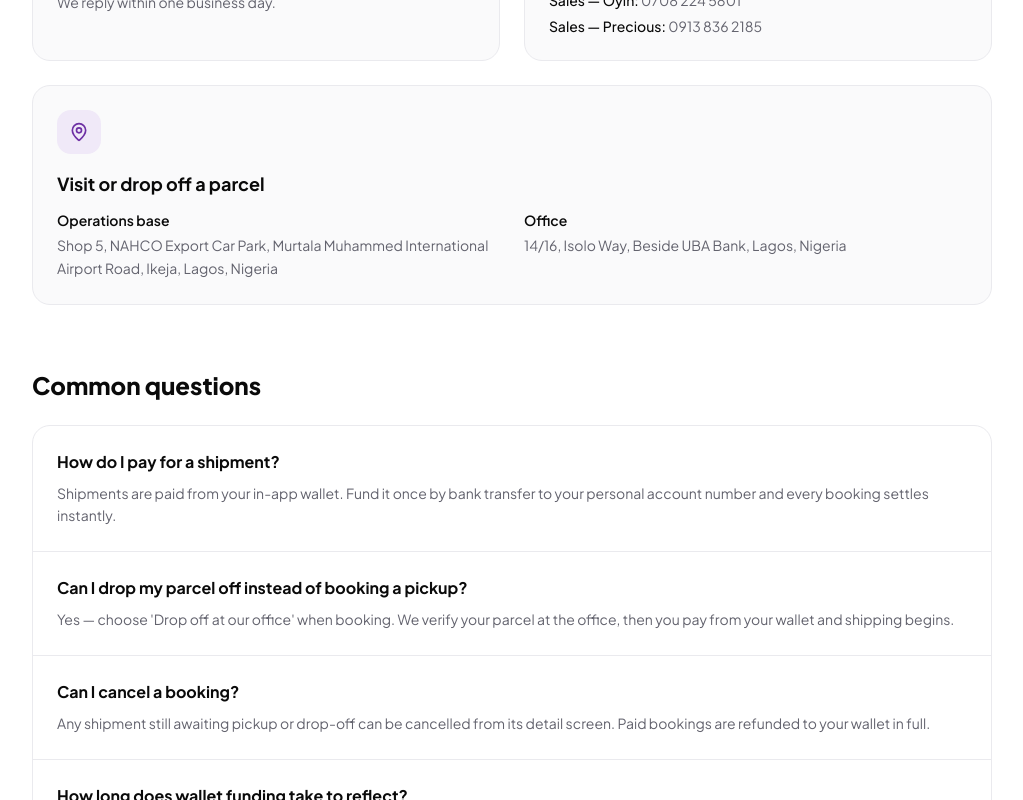
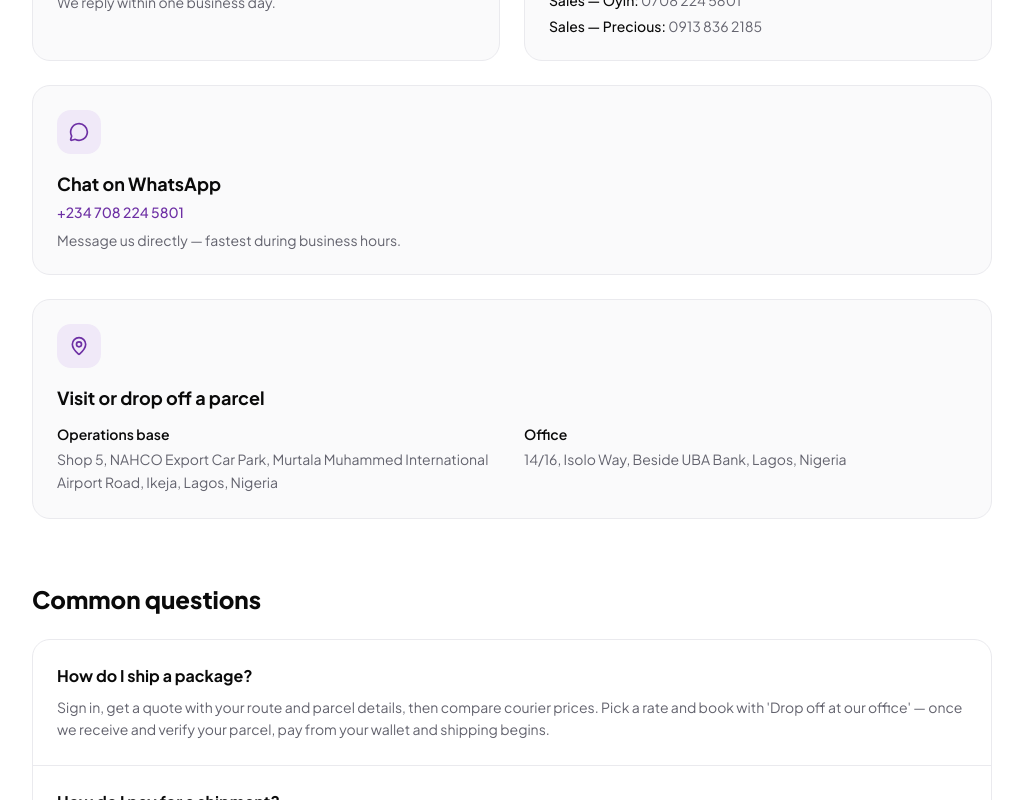
Before and after one commit to Hesed-Fasttrack/hesed-fasttrack-web, a Next.js app: page /support in a window 1280 px wide. Shown: the part 400-1200 px from the top of the page, without its empty margins (128-1151 px from the left). Built offline with nearby package versions, Linux system fonts and the light colour scheme.

Commit message:
code update

```diff
--- a/app/_lib/site.ts
+++ b/app/_lib/site.ts
@@ -7,6 +7,7 @@ export const SITE = {
     salesOyin: { label: "Sales — Oyin", number: "0708 224 5801" },
     salesPrecious: { label: "Sales — Precious", number: "0913 836 2185" },
   },
+  whatsapp: { display: "+234 708 224 5801", href: "https://wa.me/2347082245801" },
   addresses: {
     operations: "Shop 5, NAHCO Export Car Park, Murtala Muhammed International Airport Road, Ikeja, Lagos, Nigeria",
     office: "14/16, Isolo Way, Beside UBA Bank, Lagos, Nigeria",
--- a/app/dashboard/customer/book/_components/details-step.tsx
+++ b/app/dashboard/customer/book/_components/details-step.tsx
@@ -90,11 +90,11 @@ export const DetailsStep = function () {
               onClick={() => setFulfilmentType(option.value)}
               className={cn(
                 "flex items-start gap-3 rounded-xl border p-4 text-left transition-colors",
-                fulfilmentType === option.value ? "border-brand bg-brand-muted/40" : "border-line hover:bg-muted",
+                fulfilmentType === option.value ? "border-brand bg-brand-muted" : "border-line hover:bg-muted",
                 option.comingSoon && "cursor-not-allowed opacity-60 hover:bg-transparent",
               )}
             >
-              <div className="flex h-10 w-10 shrink-0 items-center justify-center rounded-lg bg-brand-muted">
+              <div className={cn("flex h-10 w-10 shrink-0 items-center justify-center rounded-lg", fulfilmentType === option.value ? "bg-white" : "bg-brand-muted")}>
                 <option.icon className="h-5 w-5 text-brand" />
               </div>
               <div>
@@ -119,9 +119,9 @@ export const DetailsStep = function () {
                 key={option.value}
                 type="button"
                 onClick={() => setPackageType(option.value)}
-                className={cn("flex items-center gap-3 rounded-xl border p-4 text-left transition-colors", packageType === option.value ? "border-brand bg-brand-muted/40" : "border-line hover:bg-muted")}
+                className={cn("flex items-center gap-3 rounded-xl border p-4 text-left transition-colors", packageType === option.value ? "border-brand bg-brand-muted" : "border-line hover:bg-muted")}
               >
-                <div className="flex h-10 w-10 shrink-0 items-center justify-center rounded-lg bg-brand-muted">
+                <div className={cn("flex h-10 w-10 shrink-0 items-center justify-center rounded-lg", packageType === option.value ? "bg-white" : "bg-brand-muted")}>
                   <Icon className="h-5 w-5 text-brand" />
                 </div>
                 <p className="text-sm font-semibold text-foreground">{option.label}</p>
--- a/app/dashboard/customer/book/_components/rates-step.tsx
+++ b/app/dashboard/customer/book/_components/rates-step.tsx
@@ -61,7 +61,7 @@ export const RatesStep = function () {
                 key={`${option.courier_code}-${option.service_code}`}
                 type="button"
                 onClick={() => setQuote(option)}
-                className={cn("flex w-full items-center justify-between gap-4 rounded-2xl border bg-white p-5 text-left transition-colors", isSelected ? "border-brand bg-brand-muted/30" : "border-line hover:bg-muted")}
+                className={cn("flex w-full items-center justify-between gap-4 rounded-2xl border p-5 text-left transition-colors", isSelected ? "border-brand bg-brand-muted" : "border-line bg-white hover:bg-muted")}
               >
                 <div>
                   <p className="text-sm font-semibold text-foreground">
--- a/app/dashboard/customer/settings/page.tsx
+++ b/app/dashboard/customer/settings/page.tsx
@@ -5,6 +5,8 @@ import { AppDialog } from "@/components/shared/app-dialog";
 import { AppInput } from "@/components/shared/app-input";
 import { PageHeader } from "@/components/shared/page-header";
 import { Button } from "@/components/ui/button";
+import { Label } from "@/components/ui/label";
+import { Textarea } from "@/components/ui/textarea";
 import { useGetProfile } from "@/hooks/use-get-profile";
 import { useSubmitData } from "@/hooks/use-submit-data";
 import { clearAuthCookies } from "@/lib/authService";
@@ -44,6 +46,7 @@ export default function CustomerSettingsPage() {
   const { profile } = useGetProfile();
   const [isDeleteOpen, setIsDeleteOpen] = useState(false);
   const [deletePassword, setDeletePassword] = useState("");
+  const [deleteReason, setDeleteReason] = useState("");
 
   const profileForm = useForm<ProfileFormValues>({ resolver: zodResolver(profileSchema), defaultValues: { first_name: "", last_name: "", phone_no: "" } });
   const passwordForm = useForm<PasswordFormValues>({ resolver: zodResolver(passwordSchema) });
@@ -68,7 +71,7 @@ export default function CustomerSettingsPage() {
     onSuccess: () => passwordForm.reset(),
   });
 
-  const { mutate: deleteAccount, isPending: isDeleting } = useSubmitData<{ password: string }, unknown>({
+  const { mutate: deleteAccount, isPending: isDeleting } = useSubmitData<{ password: string; reason: string }, unknown>({
     url: API_ENDPOINTS.auth.deleteAccount,
     onSuccessMessage: "Your account has been deleted",
     onSuccess: () => {
@@ -79,7 +82,8 @@ export default function CustomerSettingsPage() {
 
   const handleDelete = function () {
     if (!deletePassword) return showToast("warning", "Confirm with your password");
-    deleteAccount({ password: deletePassword });
+    if (deleteReason.trim().length < 5) return showToast("warning", "Tell us why you're leaving");
+    deleteAccount({ password: deletePassword, reason: deleteReason.trim() });
   };
 
   return (
@@ -140,7 +144,14 @@ export default function CustomerSettingsPage() {
           </>
         }
       >
-        <AppInput label="Confirm with your password" type="password" value={deletePassword} onChange={event => setDeletePassword(event.target.value)} />
+        <div className="space-y-4">
+          <AppInput label="Confirm with your password" type="password" value={deletePassword} onChange={event => setDeletePassword(event.target.value)} />
+
+          <div className="flex flex-col gap-1.5">
+            <Label htmlFor="delete-reason">Why are you leaving?</Label>
+            <Textarea id="delete-reason" placeholder="Tell us what didn't work for you" value={deleteReason} onChange={event => setDeleteReason(event.target.value)} rows={3} />
+          </div>
+        </div>
       </AppDialog>
     </div>
   );
--- a/app/dashboard/customer/survey/page.tsx
+++ b/app/dashboard/customer/survey/page.tsx
@@ -123,7 +123,7 @@ export default function SurveyPage() {
                 key={option.value}
                 type="button"
                 onClick={() => setFrequency(option.value)}
-                className={cn("rounded-xl border px-4 py-3 text-left text-sm font-medium transition-colors", frequency === option.value ? "border-brand bg-brand-muted/40 text-foreground" : "border-line text-foreground hover:bg-muted")}
+                className={cn("rounded-xl border px-4 py-3 text-left text-sm font-medium transition-colors", frequency === option.value ? "border-brand bg-brand-muted text-foreground" : "border-line text-foreground hover:bg-muted")}
               >
                 {option.label}
               </button>
--- a/app/support/page.tsx
+++ b/app/support/page.tsx
@@ -2,7 +2,7 @@ import { Footer } from "@/app/_components/footer";
 import { Header } from "@/app/_components/header";
 import { buildPageMetadata } from "@/app/_lib/metadata";
 import { SITE } from "@/app/_lib/site";
-import { Mail, MapPin, Phone } from "lucide-react";
+import { Mail, MapPin, MessageCircle, Phone } from "lucide-react";
 
 export const metadata = buildPageMetadata({
   path: "/support",
@@ -11,6 +11,10 @@ export const metadata = buildPageMetadata({
 });
 
 const FAQS = [
+  {
+    q: "How do I ship a package?",
+    a: "Sign in, get a quote with your route and parcel details, then compare courier prices. Pick a rate and book with 'Drop off at our office' — once we receive and verify your parcel, pay from your wallet and shipping begins.",
+  },
   {
     q: "How do I pay for a shipment?",
     a: "Shipments are paid from your in-app wallet. Fund it once by bank transfer to your personal account number and every booking settles instantly.",
@@ -69,6 +73,17 @@ export default function SupportPage() {
 
           <div className="rounded-2xl border border-line bg-canvas p-6 md:col-span-2">
             <div className="flex h-11 w-11 items-center justify-center rounded-xl bg-brand-muted">
+              <MessageCircle className="h-5 w-5 text-brand" />
+            </div>
+            <h2 className="mt-4 text-lg font-bold text-foreground">Chat on WhatsApp</h2>
+            <a href={SITE.whatsapp.href} target="_blank" rel="noopener noreferrer" className="mt-1 block text-sm font-medium text-brand hover:underline">
+              {SITE.whatsapp.display}
+            </a>
+            <p className="mt-2 text-sm text-foreground-muted">Message us directly — fastest during business hours.</p>
+          </div>
+
+          <div className="rounded-2xl border border-line bg-canvas p-6 md:col-span-2">
+            <div className="flex h-11 w-11 items-center justify-center rounded-xl bg-brand-muted">
               <MapPin className="h-5 w-5 text-brand" />
             </div>
             <h2 className="mt-4 text-lg font-bold text-foreground">Visit or drop off a parcel</h2>
```
Also changed, not shown: app/dashboard/customer/page.tsx (+4 -12 lines).
